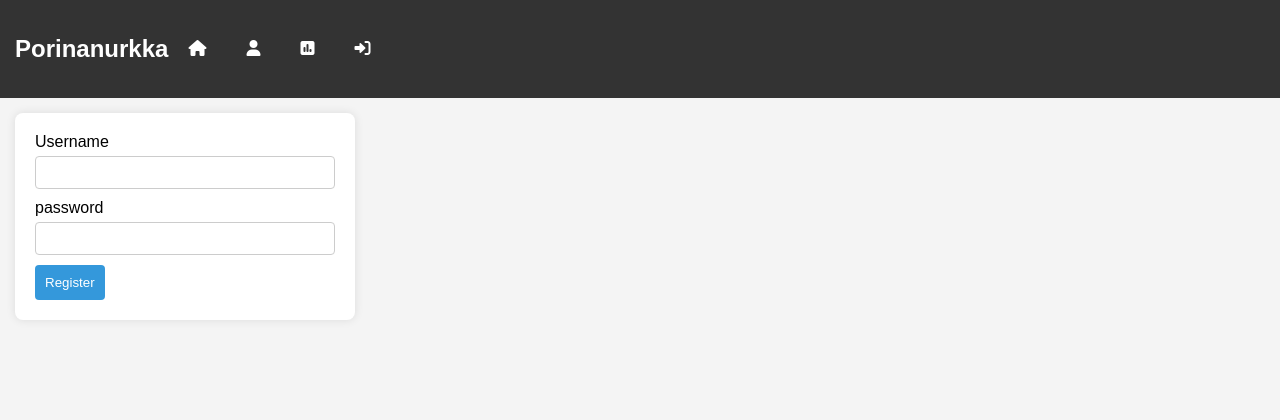
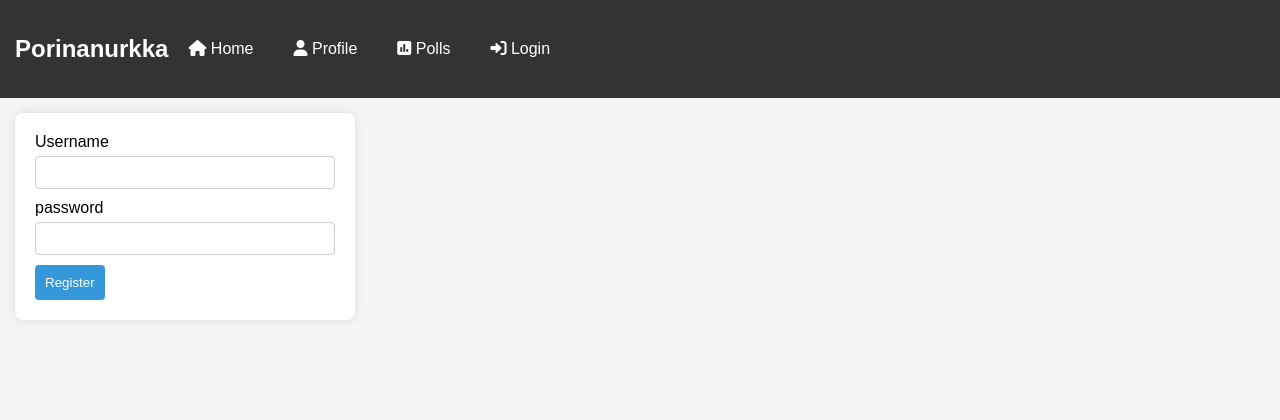
Before and after one commit to EetuHuttula/TKT20019---Keskustelusovellus, a Flask app: page /register in a window 1280 px wide. Shown: the top 420 px of the page. Run offline with Flask 3, Linux system fonts and the light colour scheme.

Commit message:
Navbar is now easier to read

```diff
--- a/templates/components/navbar.html
+++ b/templates/components/navbar.html
@@ -2,13 +2,13 @@
 
 <nav class="navbar">
     <h2 class="porina-nurkka">Porinanurkka</h2>
-    <a href="/"><i class="fas fa-home"></i></a>
-    <a href="/profile"><i class="fas fa-user"></i></a>
-    <a href="/polls"><i class="fas fa-poll"></i></a>
+    <a href="/"><i class="fas fa-home"></i> Home</a>
+    <a href="/profile"><i class="fas fa-user"></i> Profile</a>
+    <a href="/polls"><i class="fas fa-poll"></i> Polls</a>
     {% if session.username %}
         <p><span>Logged in as {{ session.username }}</span></p>
-        <a href="/logout"><i class="fas fa-sign-out-alt"></i></a>
+        <a href="/logout"><i class="fas fa-sign-out-alt"></i> Logout</a>
     {% else %}
-        <a href="/login"><i class="fas fa-sign-in-alt"></i></a>
+        <a href="/login"><i class="fas fa-sign-in-alt"></i> Login</a>
     {% endif %}
 </nav>
```
